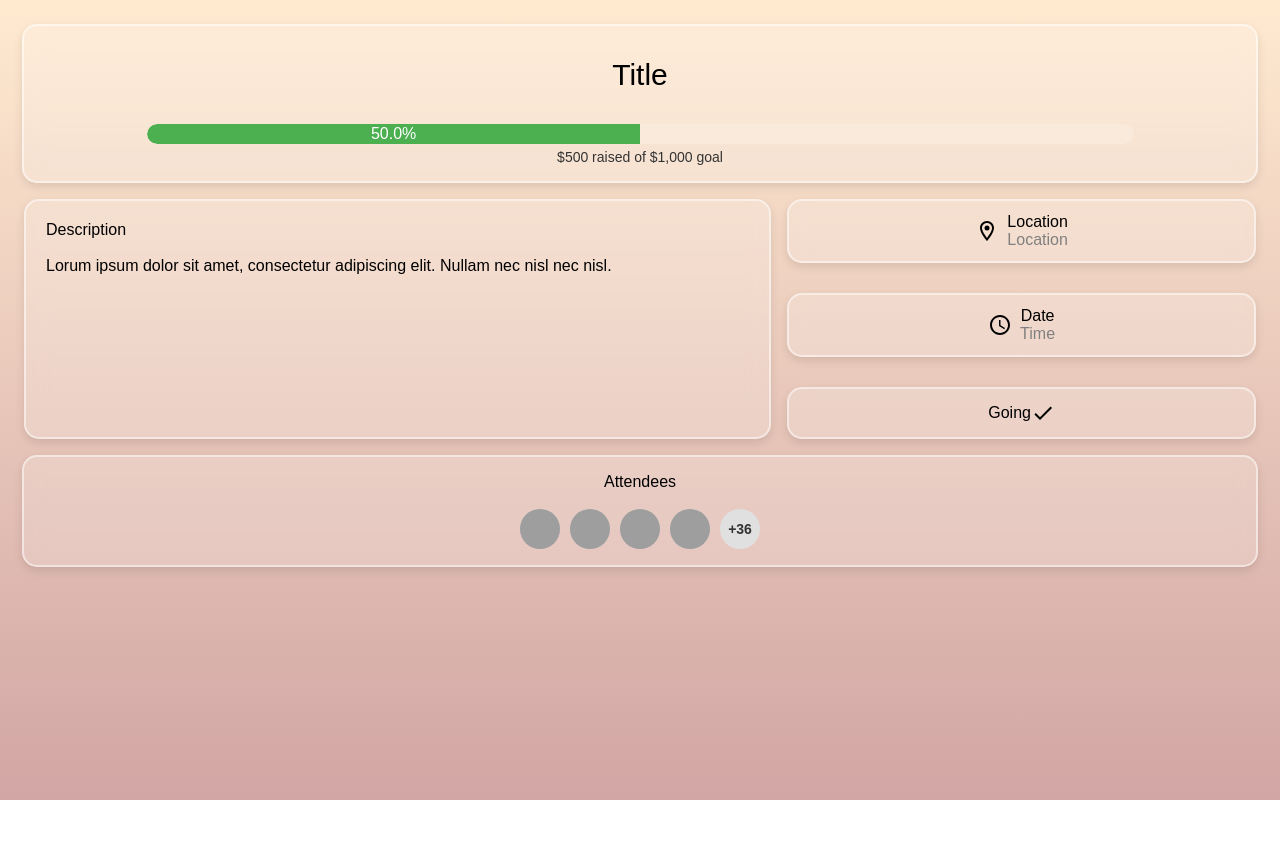
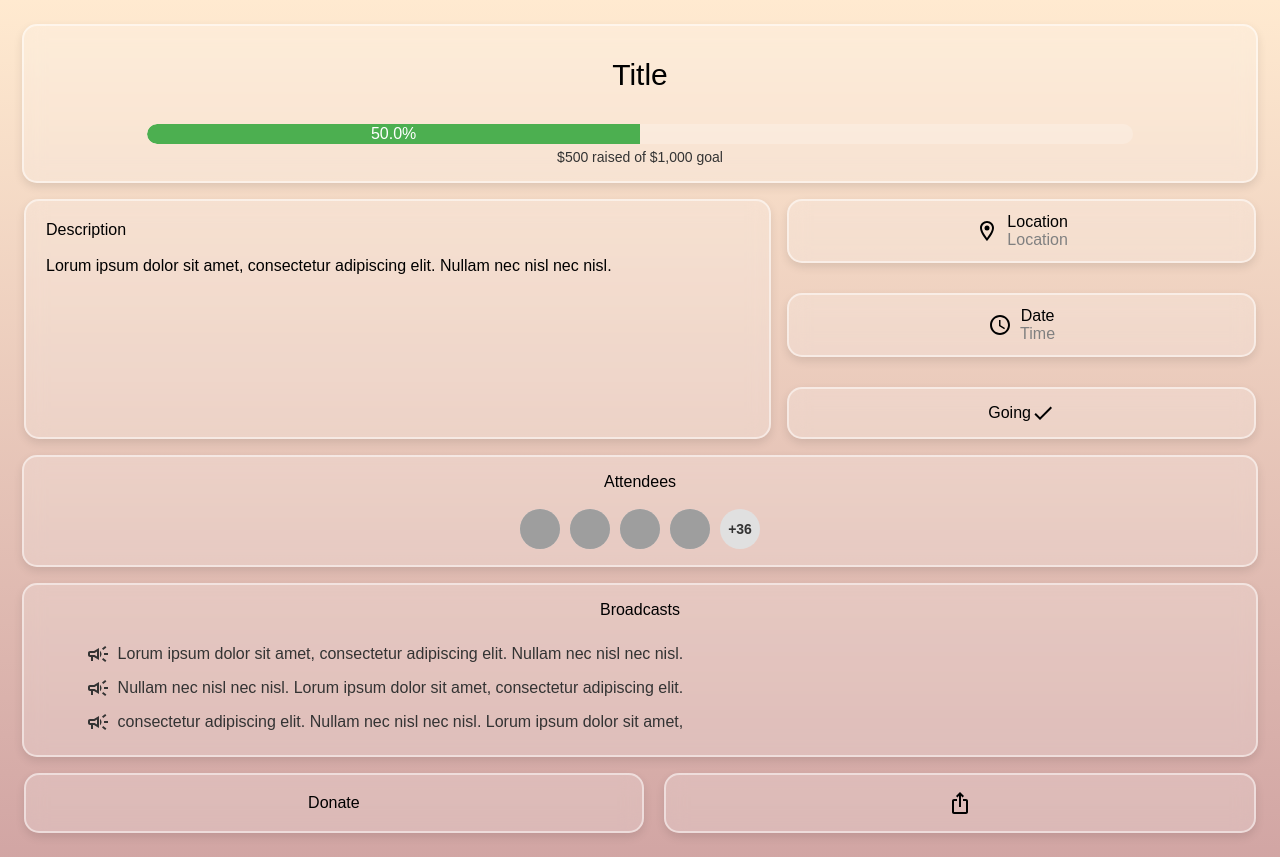
Before and after one commit to sc103121/Rally, a React (Create React App) app in the folder frontend/rally/: page /event in a window 1280 px wide. Before the commit the page ends 800 px from the top, so only its background shows below. Built offline with nearby package versions, Linux system fonts and the light colour scheme; grey boxes are pictures that could not be loaded.

Commit message:
event page full design

```diff
--- a/frontend/rally/src/components/Box.css
+++ b/frontend/rally/src/components/Box.css
@@ -15,4 +15,5 @@
   box-shadow: 0px 4px 10px rgba(0, 0, 0, 0.1); /* soft shadow */
   backdrop-filter: blur(10px); /* blur effect for transparency */
   /* display: inline-block; */
+  flex-grow: 1;
 }
--- a/frontend/rally/src/components/Box.jsx
+++ b/frontend/rally/src/components/Box.jsx
@@ -2,11 +2,18 @@ import React from "react";
 import "./Box.css"; // Import the CSS file
 
 // Define the component that accepts width, height, and children props
-const RoundedBox = ({ width = "auto", height = "auto", margin, children }) => {
+const RoundedBox = ({
+  width = "auto",
+  height = "auto",
+  margin,
+  padding,
+  children,
+}) => {
   const dynamicStyle = {
     width: width,
     height: height === "auto" ? "auto" : height,
     margin: margin,
+    padding: padding,
   };
 
   return (
--- /dev/null
+++ b/frontend/rally/src/components/BroadcastBox.css
@@ -0,0 +1,39 @@
+/* BroadcastBox container */
+.broadcast-box {
+  display: flex;
+  flex-direction: column;
+  gap: 10px;
+  background-color: rgba(240, 240, 240, 0.9); /* Adjust background color */
+}
+
+/* Container for broadcasts (list of items) */
+.broadcasts-container {
+  display: flex;
+  flex-direction: column;
+  gap: 10px;
+}
+
+/* Individual broadcast item (icon + text) */
+.broadcast-item {
+  display: flex;
+  align-items: center;
+  gap: 10px;
+  padding: 10px;
+  border-radius: 8px;
+  background-color: #f4f4f4;
+}
+
+/* Icon for the broadcast item */
+.broadcast-icon {
+  font-size: 24px;
+  color: #333;
+}
+
+/* Broadcast text with ellipses for overflow */
+.broadcast-text {
+  flex-grow: 1;
+  overflow: hidden;
+  white-space: nowrap;
+  text-overflow: ellipsis;
+  color: #333;
+}
--- /dev/null
+++ b/frontend/rally/src/components/BroadcastBox.jsx
@@ -0,0 +1,37 @@
+import React from "react";
+import "./BroadcastBox.css"; // Import the CSS file
+import RoundedBox from "./Box";
+import CampaignOutlinedIcon from "@mui/icons-material/CampaignOutlined";
+
+const Broadcast = ({ broadcast, index }) => {
+  return (
+    <div style={{ display: "flex", alignItems: "center" }} key={index}>
+      <CampaignOutlinedIcon className="broadcast-icon" />{" "}
+      <p className="broadcast-text" style={{ margin: "0.5rem" }}>
+        {broadcast}
+      </p>
+    </div>
+  );
+};
+
+const BroadcastBox = () => {
+  const broadcasts = [
+    "Lorum ipsum dolor sit amet, consectetur adipiscing elit. Nullam nec nisl nec nisl.",
+    "Nullam nec nisl nec nisl. Lorum ipsum dolor sit amet, consectetur adipiscing elit.",
+    "consectetur adipiscing elit. Nullam nec nisl nec nisl. Lorum ipsum dolor sit amet,",
+  ];
+
+  return (
+    <RoundedBox width="100%" margin="1rem 0 0 0">
+      Broadcasts
+      <br /> <br />
+      <div style={{ width: "90%" }}>
+        {broadcasts.map((broadcast, index) => (
+          <Broadcast broadcast={broadcast} index={index} />
+        ))}
+      </div>
+    </RoundedBox>
+  );
+};
+
+export default BroadcastBox;
--- a/frontend/rally/src/pages/Events.css
+++ b/frontend/rally/src/pages/Events.css
@@ -27,7 +27,7 @@
     rgb(209.52, 165.22, 163.69) 100%
   );
   /* height: 100%; */
-  position: fixed;
+  position: relative;
   width: 100%;
   min-height: 100%;
   display: flex;
@@ -36,4 +36,5 @@
   box-sizing: border-box;
   align-items: center;
   flex-direction: column;
+  overflow: auto;
 }
--- a/frontend/rally/src/pages/Events.jsx
+++ b/frontend/rally/src/pages/Events.jsx
@@ -7,6 +7,9 @@ import LocationOnOutlinedIcon from "@mui/icons-material/LocationOnOutlined";
 import AccessTimeOutlinedIcon from "@mui/icons-material/AccessTimeOutlined";
 import CheckOutlinedIcon from "@mui/icons-material/CheckOutlined";
 import AttendeeBox from "../components/AttendeeBox";
+import BroadcastBox from "../components/BroadcastBox";
+import RoundedBox from "../components/Box";
+import IosShareOutlinedIcon from "@mui/icons-material/IosShareOutlined";
 
 function InfoBox() {
   return (
@@ -75,6 +78,7 @@ function InfoBox() {
             alignItems: "center",
             display: "flex",
             flexDirection: "row",
+            flexShrink: 1,
           }}
           className="small-box rounded-box"
         >
@@ -155,6 +159,13 @@ export const Events = () => {
       <TitleBox />
       <InfoBox />
       <AttendeeBox />
+      <BroadcastBox />
+      <div className="rounded-box-container">
+        <RoundedBox>Donate</RoundedBox>
+        <RoundedBox>
+          <IosShareOutlinedIcon />
+        </RoundedBox>
+      </div>
     </div>
   );
 };
--- a/frontend/rally/src/pages/RoundedLayout.css
+++ b/frontend/rally/src/pages/RoundedLayout.css
@@ -40,9 +40,20 @@
   align-items: center;
   padding: 0.75rem;
   /* box-shadow: 0px 4px 8px rgba(0, 0, 0, 0.1); */
-  /* flex-grow: 0; Makes each small box expand equally in height */
+  flex-grow: 0;
   /* height: auto; */
   /* flex-shrink: 1; */
   /* width: 100%; */
   width: auto;
 }
+
+/* Flex container for two RoundedBox components */
+.rounded-box-container {
+  display: flex;
+  gap: 20px; /* Space between the two boxes */
+  justify-content: space-evenly; /* Ensures the boxes are placed side-by-side */
+  /* align-items: stretch; */
+  width: 100%;
+  margin-top: 1rem;
+  /* align-content: stretch; */
+}
```
